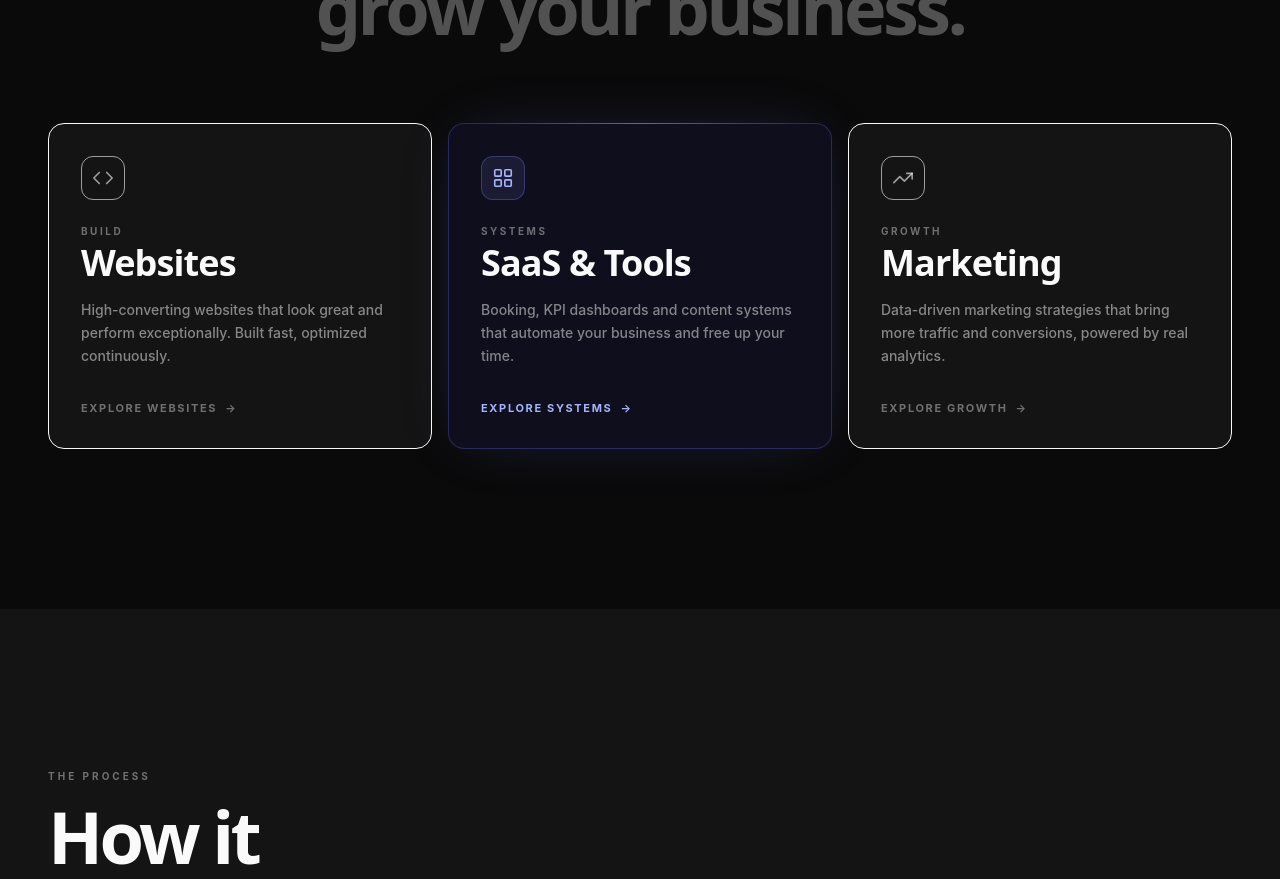
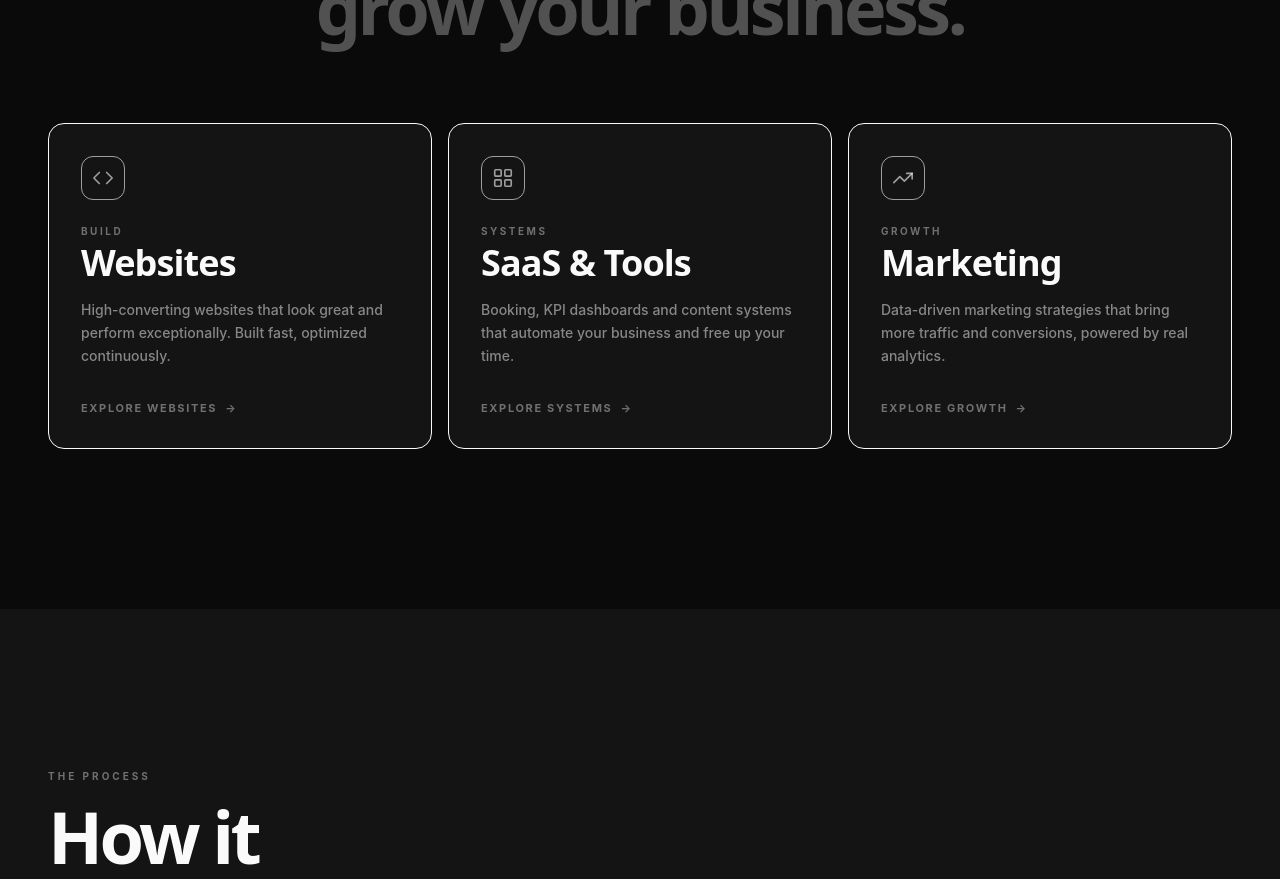
Before and after one commit to AljosaMencin/elion-studio, a React (Vite) app: page / in a window 1280 px wide. Shown: the part 1220-2099 px from the top of the page. Built offline with nearby package versions, Linux system fonts and the light colour scheme; the HTML template or start-up script is replaced by a standard one.

Commit message:
fix: make indigo hover effect conditional on hover in CoreModules

```diff
--- a/src/components/elion/CoreModules.tsx
+++ b/src/components/elion/CoreModules.tsx
@@ -42,7 +42,11 @@ const modules = [
   },
 ];
 
+import { useState } from "react";
+
 const CoreModules = () => {
+  const [hoveredIndex, setHoveredIndex] = useState<number | null>(null);
+
   return (
     <section id="services" className="relative px-6 py-32 md:px-12 md:py-40">
       <div className="mx-auto max-w-[1440px]">
@@ -58,21 +62,25 @@ const CoreModules = () => {
         </div>
 
         <div className="grid grid-cols-1 gap-4 md:grid-cols-3">
-          {modules.map((m) => (
+          {modules.map((m, i) => {
+            const active = hoveredIndex === i;
+            return (
               <div
                 key={m.tag}
                 className={`group relative flex flex-col rounded-2xl border p-8 transition-all duration-500 hover:-translate-y-1 ${
-                m.featured
+                  active
                     ? "border-indigo-500/30 bg-indigo-950/30 shadow-[0_0_60px_-20px_rgba(99,102,241,0.3)]"
                     : "border-white/6 bg-obsidian-surface hover:border-white/12"
                 }`}
+                onMouseEnter={() => setHoveredIndex(i)}
+                onMouseLeave={() => setHoveredIndex(null)}
               >
-              {m.featured && (
+                {active && (
                   <div className="absolute -top-px left-8 right-8 h-px bg-gradient-to-r from-transparent via-indigo-400/60 to-transparent" />
                 )}
 
-              <div className={`mb-6 flex h-11 w-11 items-center justify-center rounded-xl border ${
-                m.featured ? "border-indigo-400/30 bg-indigo-400/10 text-indigo-300" : "border-white/8 bg-white/4 text-bone/60"
+                <div className={`mb-6 flex h-11 w-11 items-center justify-center rounded-xl border transition-colors duration-500 ${
+                  active ? "border-indigo-400/30 bg-indigo-400/10 text-indigo-300" : "border-white/8 bg-white/4 text-bone/60"
                 }`}>
                   {m.icon}
                 </div>
@@ -91,14 +99,15 @@ const CoreModules = () => {
                 <a
                   href="#contact"
                   className={`mt-8 flex items-center gap-2 text-[11px] font-bold uppercase tracking-[0.15em] transition-colors duration-300 ${
-                  m.featured ? "text-indigo-300 hover:text-indigo-200" : "text-bone/40 hover:text-bone"
+                    active ? "text-indigo-300 hover:text-indigo-200" : "text-bone/40 hover:text-bone"
                   }`}
                 >
                   {m.cta}
                   <span className="transition-transform duration-300 group-hover:translate-x-1">→</span>
                 </a>
               </div>
-          ))}
+            );
+          })}
         </div>
       </div>
     </section>
```
Lines whose indentation alone changed are shown as unchanged.
